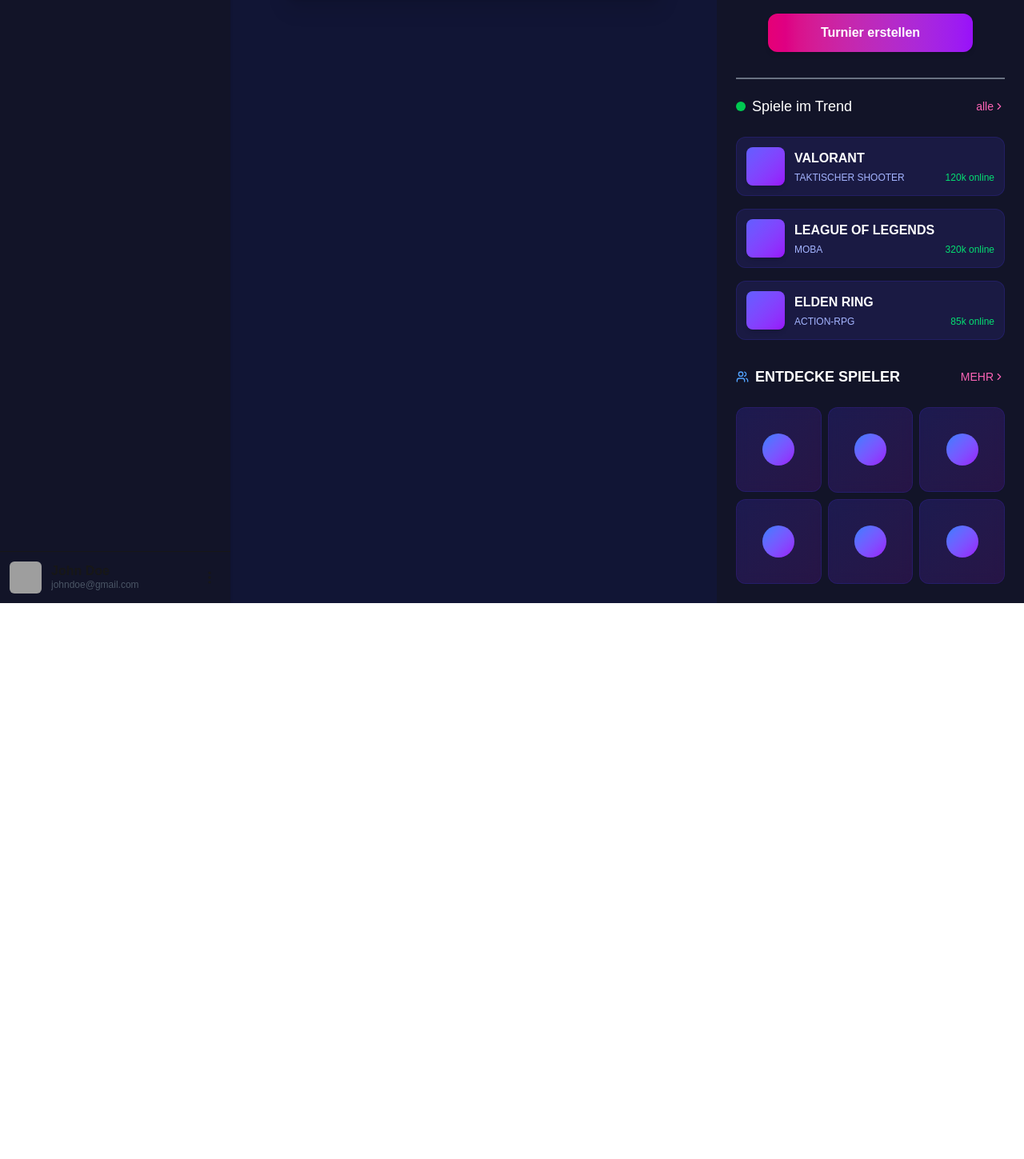
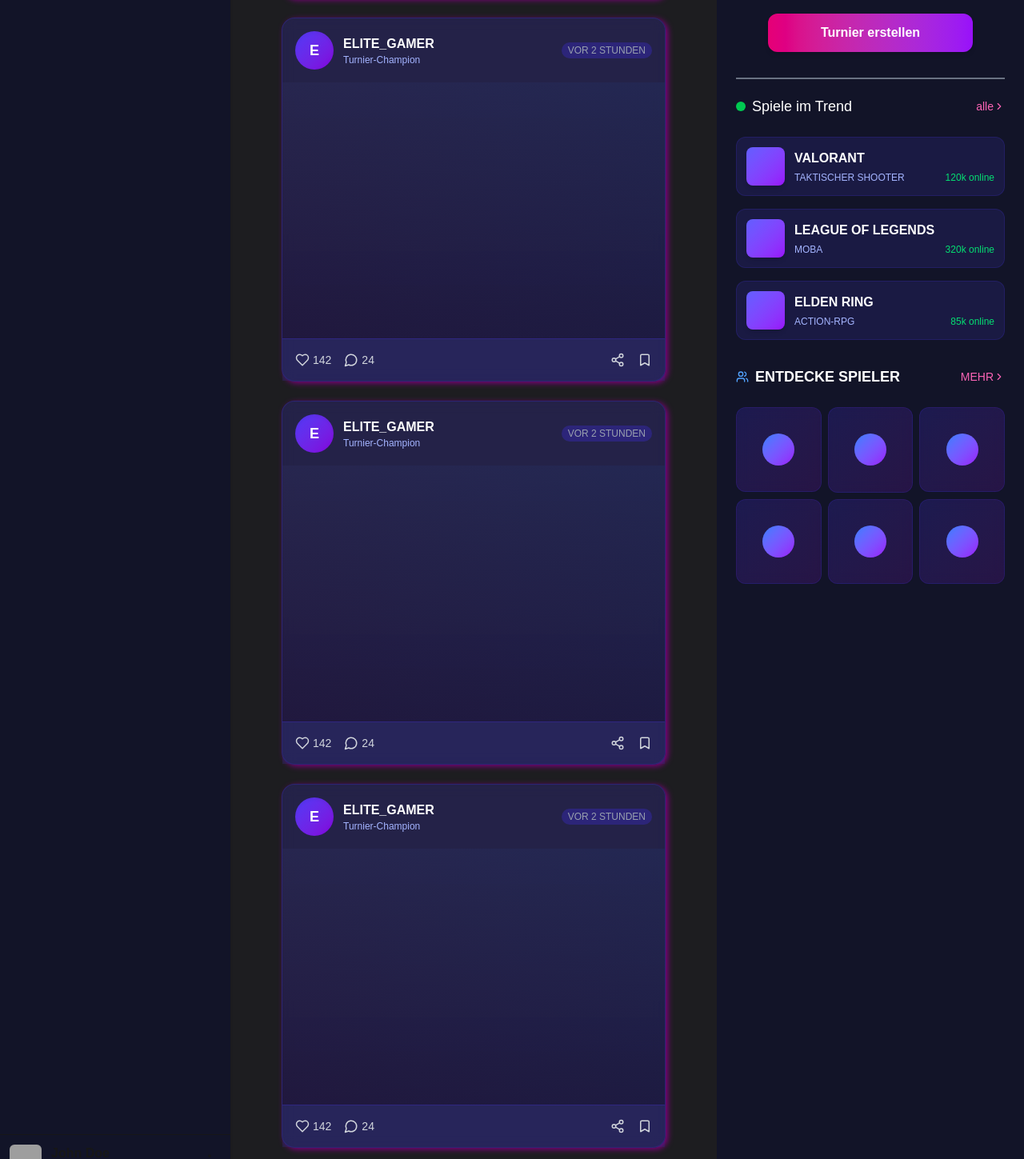
Before and after one commit to KingMikeX/GamerLink, a Next.js app in the folder webapp/: page /home in a window 1280 px wide. Shown: the part 563-2012 px from the top of the page at 80% size. Before the commit the page ends 1317 px from the top, so only its background shows below. Built offline with nearby package versions, Linux system fonts and the light colour scheme; grey boxes are pictures that could not be loaded.

Commit message:
Home ohne scroll

```diff
--- a/webapp/src/app/home/page.tsx
+++ b/webapp/src/app/home/page.tsx
@@ -1,7 +1,7 @@
 "use client"
 
 import React, { useState } from 'react';
-import { Search, Bell, MessageSquare, User, Settings, Trophy, Users, Heart, MessageCircle, Share2, Bookmark, ChevronRight, BarChart3, UserCircle, Boxes, Package } from 'lucide-react';
+import { Trophy, Users, Heart, MessageCircle, Share2, Bookmark, ChevronRight, BarChart3, UserCircle, Gamepad2, Swords } from 'lucide-react';
 import Sidebar, { SidebarItem } from '@/components/Sidebar';
 
 export default function Home() {
@@ -38,15 +38,15 @@
   ];
 
   return (
-    <div className="flex flex-col min-h-screen bg-[#111535] ">
+    <div className="flex flex-col min-h-screen bg-[#1D1D20] ">
       <aside className='flex'>
         {/* Left Bar */}
         <div className='hidden lg:flex max-h-11/12'>
           <Sidebar>
-              <SidebarItem icon={<BarChart3 size={20} />} text="Statistics" active alert={undefined} />
-              <SidebarItem icon={<UserCircle size={20} />} text="Statistics" active alert={undefined} />
-              <SidebarItem icon={<Boxes size={20} />} text="Statistics" active alert={undefined} />
-              <SidebarItem icon={<Package size={20} />} text="Statistics" active alert={undefined} />
+              <SidebarItem icon={<BarChart3 size={20} />} text="Stats" active alert={undefined} />
+              <SidebarItem icon={<UserCircle size={20} />} text="Profil" active alert={undefined} />
+              <SidebarItem icon={<Swords size={20} />} text="Tournements" active alert={undefined} />
+              <SidebarItem icon={<Gamepad2 size={20} />} text="Games" active alert={undefined} />
           </Sidebar>
         </div>
 
@@ -55,7 +55,7 @@
           {/* Middle Content */}
           <div className="flex-1 p-6 overflow-y-auto">
             {/* User Post - Card Style */}
-            <div className="mb-6 ml-10 mr-10 border shadow-xl bg-indigo-900/40 backdrop-blur-sm rounded-2xl border-indigo-700/30">
+            <div className="mb-6 ml-10 mr-10 border shadow-[3px_2px_7px_purple] bg-indigo-900/40 backdrop-blur-sm rounded-2xl border-indigo-700/30">
               <div className="flex items-center p-4">
                 <div className="flex items-center justify-center w-12 h-12 text-lg font-bold text-white rounded-full shadow-inner bg-gradient-to-br from-indigo-600 to-purple-700">E</div>
                 <div className="ml-3">
@@ -97,11 +97,141 @@
                 </div>
               </div>
             </div>
+
+            <div className="mb-6 ml-10 mr-10 border shadow-[3px_2px_7px_purple] bg-indigo-900/40 backdrop-blur-sm rounded-2xl border-indigo-700/30">
+              <div className="flex items-center p-4">
+                <div className="flex items-center justify-center w-12 h-12 text-lg font-bold text-white rounded-full shadow-inner bg-gradient-to-br from-indigo-600 to-purple-700">E</div>
+                <div className="ml-3">
+                  <h3 className="font-semibold text-white">ELITE_GAMER</h3>
+                  <p className="text-xs text-indigo-300">Turnier-Champion</p>
+                </div>
+                <div className="flex items-center ml-auto text-sm text-gray-400">
+                  <span className="bg-indigo-800/50 px-2 py-0.5 rounded-full text-xs">VOR 2 STUNDEN</span>
+                </div>
+              </div>
+
+              {/* Post Content */}
+              <div className="relative flex items-center justify-center bg-gradient-to-b from-gray-800/80 to-gray-900/90 h-80">
+                <div className="absolute inset-0 bg-gradient-to-tr from-purple-900/20 to-indigo-800/20">
+
+                </div>
+              </div>
+
+              <div className="p-4 border-t bg-indigo-900/30 border-indigo-700/30">
+                <div className="flex justify-between">
+                  <div className="flex space-x-4">
+                    <button className="flex items-center space-x-1 text-gray-300 transition-colors hover:text-pink-400">
+                      <Heart size={18} />
+                      <span className="text-sm">142</span>
+                    </button>
+                    <button className="flex items-center space-x-1 text-gray-300 transition-colors hover:text-blue-400">
+                      <MessageCircle size={18} />
+                      <span className="text-sm">24</span>
+                    </button>
+                  </div>
+                  <div className="flex space-x-4">
+                    <button className="text-gray-300 transition-colors hover:text-green-400">
+                      <Share2 size={18} />
+                    </button>
+                    <button className="text-gray-300 transition-colors hover:text-yellow-400">
+                      <Bookmark size={18} />
+                    </button>
+                  </div>
+                </div>
+              </div>
+            </div>
+
+            <div className="mb-6 ml-10 mr-10 border shadow-[3px_2px_7px_purple] bg-indigo-900/40 backdrop-blur-sm rounded-2xl border-indigo-700/30">
+              <div className="flex items-center p-4">
+                <div className="flex items-center justify-center w-12 h-12 text-lg font-bold text-white rounded-full shadow-inner bg-gradient-to-br from-indigo-600 to-purple-700">E</div>
+                <div className="ml-3">
+                  <h3 className="font-semibold text-white">ELITE_GAMER</h3>
+                  <p className="text-xs text-indigo-300">Turnier-Champion</p>
+                </div>
+                <div className="flex items-center ml-auto text-sm text-gray-400">
+                  <span className="bg-indigo-800/50 px-2 py-0.5 rounded-full text-xs">VOR 2 STUNDEN</span>
+                </div>
+              </div>
+
+              {/* Post Content */}
+              <div className="relative flex items-center justify-center bg-gradient-to-b from-gray-800/80 to-gray-900/90 h-80">
+                <div className="absolute inset-0 bg-gradient-to-tr from-purple-900/20 to-indigo-800/20">
+
+                </div>
+              </div>
+
+              <div className="p-4 border-t bg-indigo-900/30 border-indigo-700/30">
+                <div className="flex justify-between">
+                  <div className="flex space-x-4">
+                    <button className="flex items-center space-x-1 text-gray-300 transition-colors hover:text-pink-400">
+                      <Heart size={18} />
+                      <span className="text-sm">142</span>
+                    </button>
+                    <button className="flex items-center space-x-1 text-gray-300 transition-colors hover:text-blue-400">
+                      <MessageCircle size={18} />
+                      <span className="text-sm">24</span>
+                    </button>
+                  </div>
+                  <div className="flex space-x-4">
+                    <button className="text-gray-300 transition-colors hover:text-green-400">
+                      <Share2 size={18} />
+                    </button>
+                    <button className="text-gray-300 transition-colors hover:text-yellow-400">
+                      <Bookmark size={18} />
+                    </button>
+                  </div>
+                </div>
+              </div>
+            </div>
+
+            <div className="mb-6 ml-10 mr-10 border shadow-[3px_2px_7px_purple] bg-indigo-900/40 backdrop-blur-sm rounded-2xl border-indigo-700/30">
+              <div className="flex items-center p-4">
+                <div className="flex items-center justify-center w-12 h-12 text-lg font-bold text-white rounded-full shadow-inner bg-gradient-to-br from-indigo-600 to-purple-700">E</div>
+                <div className="ml-3">
+                  <h3 className="font-semibold text-white">ELITE_GAMER</h3>
+                  <p className="text-xs text-indigo-300">Turnier-Champion</p>
+                </div>
+                <div className="flex items-center ml-auto text-sm text-gray-400">
+                  <span className="bg-indigo-800/50 px-2 py-0.5 rounded-full text-xs">VOR 2 STUNDEN</span>
+                </div>
+              </div>
+
+              {/* Post Content */}
+              <div className="relative flex items-center justify-center bg-gradient-to-b from-gray-800/80 to-gray-900/90 h-80">
+                <div className="absolute inset-0 bg-gradient-to-tr from-purple-900/20 to-indigo-800/20">
+
+                </div>
+              </div>
+
+              <div className="p-4 border-t bg-indigo-900/30 border-indigo-700/30">
+                <div className="flex justify-between">
+                  <div className="flex space-x-4">
+                    <button className="flex items-center space-x-1 text-gray-300 transition-colors hover:text-pink-400">
+                      <Heart size={18} />
+                      <span className="text-sm">142</span>
+                    </button>
+                    <button className="flex items-center space-x-1 text-gray-300 transition-colors hover:text-blue-400">
+                      <MessageCircle size={18} />
+                      <span className="text-sm">24</span>
+                    </button>
+                  </div>
+                  <div className="flex space-x-4">
+                    <button className="text-gray-300 transition-colors hover:text-green-400">
+                      <Share2 size={18} />
+                    </button>
+                    <button className="text-gray-300 transition-colors hover:text-yellow-400">
+                      <Bookmark size={18} />
+                    </button>
+                  </div>
+                </div>
+              </div>
+            </div>
+
           </div>
         </main>
 
         {/* Right Sidebar - Modern Card Style */}
-        <div className="bg-[#121428] w-96 p-6 hidden lg:block">
+        <div className="bg-[#121428] w-96 p-6 hidden md:block">
           {/* Upcoming Tournaments */}
           <div className="mb-8">
             <div className="flex items-center justify-between mb-6">
@@ -131,13 +261,11 @@
             </div>
 
             <div className="ml-10 mr-10">
-              <button className="w-full py-3 mt-6 text-white transition-all shadow-md bg-gradient-to-r from-pink-600 to-purple-600 rounded-xl">
+              <button className="w-full py-3 mt-6 text-white transition-all shadow-md hover:transition-colors hover:ease-initial hover:delay-100 hover:duration-500 hover:bg-gradient-to-r hover:from-pink-700 hover:to-purple-500 bg-gradient-to-r from-pink-600 to-purple-600 rounded-xl">
                 <span className='font-semibold font-stretch-150%'>Turnier erstellen</span>
               </button>
             </div>
           </div>
-
-
 
           {/* Trending Games */}
           <div className="pt-5 mb-8 border-t-2 border-t-gray-500">
--- a/webapp/src/app/layout.tsx
+++ b/webapp/src/app/layout.tsx
@@ -1,9 +1,6 @@
 import type { Metadata } from "next";
 import { Geist, Geist_Mono } from "next/font/google";
 import "./globals.css";
-
-import { Search, Bell, MessageSquare, User, Settings, Trophy, Users, Heart, MessageCircle, Share2, Bookmark, ChevronRight, BarChart3, UserCircle, Boxes, Package } from 'lucide-react';
-import Sidebar, { SidebarItem } from "@/components/Sidebar";
 
 const geistSans = Geist({
   variable: "--font-geist-sans",
```
